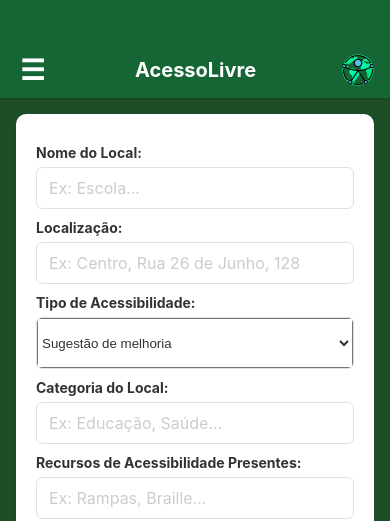
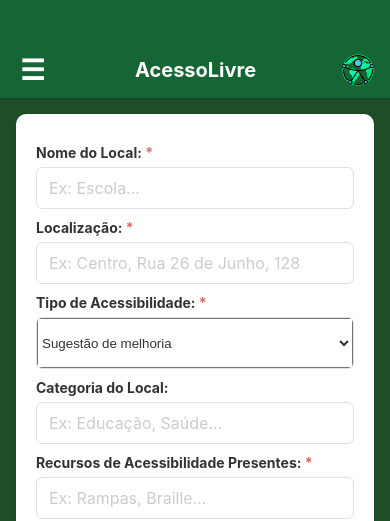
Before and after one commit to Erlanoep13/AcessoLivre-Mobile, a React Native app: screen /AddPlace in a window 390 px wide. Shown: the top 521 px of the page. Built offline with nearby package versions, Linux system fonts and the light colour scheme.

Commit message:
fix: Corrigindo comportamento da página de adição de local

```diff
--- a/src/components/AddPlaceForm.jsx
+++ b/src/components/AddPlaceForm.jsx
@@ -95,14 +95,29 @@
     };
 
     function handleSave() {
-        console.log("Salvando local:", { nome, localizacao, tipo, categoria, recursos, descricao, image });
+        const camposFaltantes = [];
+
+        if (!nome.trim()) camposFaltantes.push("Nome do Local");
+        if (!localizacao.trim()) camposFaltantes.push("Localização");
+        if (!recursos.trim()) camposFaltantes.push("Recursos de Acessibilidade");
+        if (!tipo) camposFaltantes.push("Tipo de Acessibilidade");
+
+        // Se houver algum item na lista, mostra o erro específico
+        if (camposFaltantes.length > 0) {
+            Alert.alert(
+                "Atenção",
+                `Por favor, preencha os seguintes campos:\n\n• ${camposFaltantes.join("\n• ")}`
+            );
+            return;
+        }
+
         Alert.alert("Sucesso", "Dados prontos para envio!");
     }
 
     return (
         <View style={styles.card}>
 
-            <Text style={styles.label}>Nome do Local:</Text>
+            <Text style={styles.label}>Nome do Local: <Text style={styles.required}>*</Text></Text>
             <TextInput
                 style={styles.input}
                 placeholder="Ex: Escola..."
@@ -111,7 +126,7 @@
                 onChangeText={setNome}
             />
 
-            <Text style={styles.label}>Localização:</Text>
+            <Text style={styles.label}>Localização: <Text style={styles.required}>*</Text></Text>
             <TextInput
                 style={styles.input}
                 placeholder="Ex: Centro, Rua 26 de Junho, 128"
@@ -120,7 +135,7 @@
                 onChangeText={setLocalizacao}
             />
 
-            <Text style={styles.label}>Tipo de Acessibilidade:</Text>
+            <Text style={styles.label}>Tipo de Acessibilidade: <Text style={styles.required}>*</Text></Text>
             <View style={styles.pickerContainer}>
                 <Picker
                     selectedValue={tipo}
@@ -144,7 +159,7 @@
                 onChangeText={setCategoria}
             />
 
-            <Text style={styles.label}>Recursos de Acessibilidade Presentes:</Text>
+            <Text style={styles.label}>Recursos de Acessibilidade Presentes: <Text style={styles.required}>*</Text></Text>
             <TextInput
                 style={styles.input}
                 placeholder="Ex: Rampas, Braille..."
@@ -333,4 +348,8 @@
         fontSize: 16,
         fontWeight: 'bold',
     },
+    required: {
+        color: '#d32f2fb9',
+        fontWeight: 'bold',
+    },
 });
--- a/src/components/PlaceList/PlaceCard.jsx
+++ b/src/components/PlaceList/PlaceCard.jsx
@@ -7,6 +7,7 @@
   address,
   accessibility,
   description,
+  recursos,
   onEdit,
 }) {
   const [isFavorite, setIsFavorite] = useState(false);
@@ -35,6 +36,10 @@
 
       <Text style={styles.label}>
         Acessibilidade: <Text style={styles.value}>{accessibility}</Text>
+      </Text>
+
+      <Text style={styles.label}>
+        Recursos: <Text style={styles.value}>{recursos}</Text>
       </Text>
 
       <Text style={styles.label}>
--- a/src/components/PlaceList/PlaceList.jsx
+++ b/src/components/PlaceList/PlaceList.jsx
@@ -12,6 +12,7 @@
           name={place.nome}
           address={place.localizacao}
           accessibility={place.tipo}
+          recursos={place.recursos}
           description={place.descricao}
           onEdit={() => onEditPress(place)}
           onFavorite={() => console.log('Favoritar', place.id)}
--- a/src/pages/User/AddPlacePage.jsx
+++ b/src/pages/User/AddPlacePage.jsx
@@ -1,5 +1,12 @@
 import React from 'react';
-import { View, ScrollView, StyleSheet, StatusBar } from 'react-native';
+import {
+    View,
+    ScrollView,
+    StyleSheet,
+    StatusBar,
+    KeyboardAvoidingView,
+    Platform
+} from 'react-native';
 import { Navbar } from '../../components/Navbar';
 import { Footer } from '../../components/Footer';
 import { AddPlaceForm } from '../../components/AddPlaceForm';
@@ -14,7 +21,15 @@
 
             <Navbar />
 
-            <ScrollView contentContainerStyle={styles.scrollContent}>
+            <KeyboardAvoidingView
+                behavior={Platform.OS === 'ios' ? 'padding' : 'height'}
+                style={{ flex: 1 }}
+            >
+
+                <ScrollView
+                    contentContainerStyle={styles.scrollContent}
+                    keyboardShouldPersistTaps="handled"
+                >
 
                     <View style={styles.formArea}>
                         {/* Passamos a coordenada e os dados do local para o formulário */}
@@ -27,6 +42,7 @@
                     <Footer />
 
                 </ScrollView>
+            </KeyboardAvoidingView>
         </View>
     );
 }
@@ -41,7 +57,7 @@
         justifyContent: 'space-between',
     },
     formArea: {
-        padding: 16, // Margem externa para o card não colar na borda
+        padding: 16,
         width: '100%',
     },
 });
```
Lines whose indentation alone changed are shown as unchanged.
